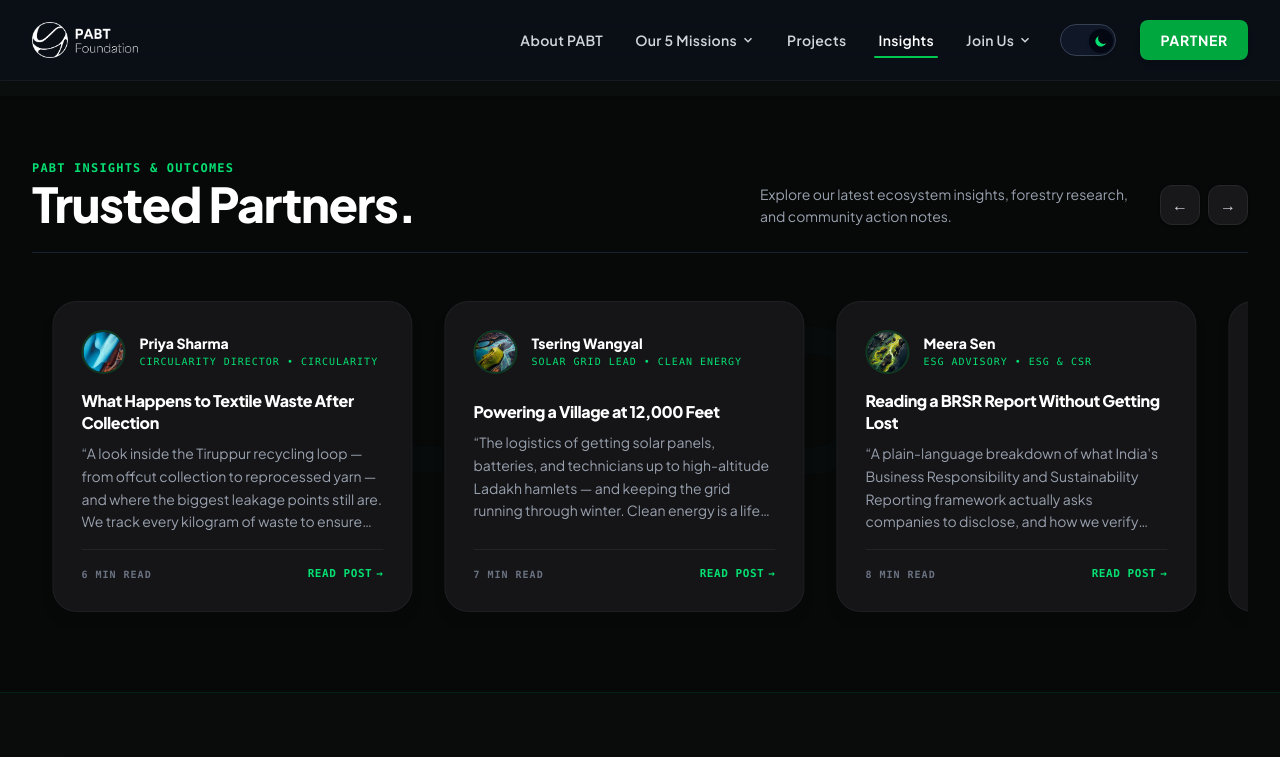
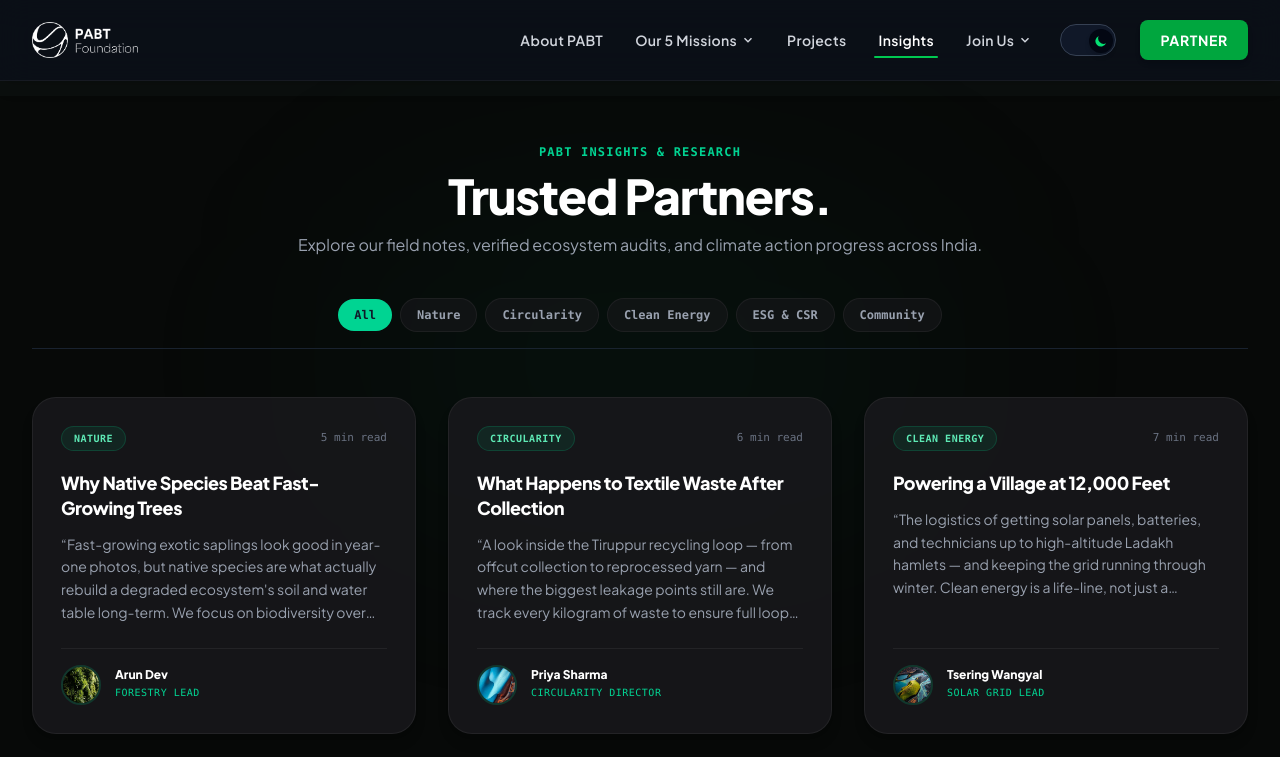
Before and after one commit to ab-rar-6024/PABT, a Next.js app: page /insights in a window 1280 px wide. Shown: the top 757 px of the page. Built offline with nearby package versions, Linux system fonts and the light colour scheme.

Commit message:
refactor: redesign insights page with interactive category filter grid and remove read post arrows

```diff
--- a/src/components/InsightsCarousel.tsx
+++ b/src/components/InsightsCarousel.tsx
@@ -1,7 +1,7 @@
 "use client";
 
-import { useRef, useState, useEffect } from "react";
-import { motion, useScroll, useTransform, useSpring } from "framer-motion";
+import { useState } from "react";
+import { motion, AnimatePresence } from "framer-motion";
 import Link from "next/link";
 
 interface InsightCardData {
@@ -14,6 +14,8 @@ interface InsightCardData {
   readTime: string;
   href: string;
 }
+
+const categories = ["All", "Nature", "Circularity", "Clean Energy", "ESG & CSR", "Community"];
 
 const insights: InsightCardData[] = [
   {
@@ -79,164 +81,121 @@ const insights: InsightCardData[] = [
 ];
 
 export default function InsightsCarousel() {
-  const containerRef = useRef<HTMLDivElement>(null);
-  const scrollRef = useRef<HTMLDivElement>(null);
-  const [hoveredIndex, setHoveredIndex] = useState<number | null>(null);
+  const [selectedCategory, setSelectedCategory] = useState("All");
 
-  const { scrollYProgress } = useScroll({
-    target: containerRef,
-    offset: ["start end", "end start"],
-  });
-
-  const smoothProgress = useSpring(scrollYProgress, {
-    stiffness: 80,
-    damping: 25,
-    mass: 0.2,
-    restDelta: 0.001,
-  });
-
-  // Translates cards from right to left (150px to -650px) as user scrolls down the page naturally
-  const x = useTransform(smoothProgress, [0, 1], ["120px", "-680px"]);
-
-  const scrollLeft = () => {
-    if (scrollRef.current) {
-      scrollRef.current.scrollBy({ left: -380, behavior: "smooth" });
-    }
-  };
-
-  const scrollRight = () => {
-    if (scrollRef.current) {
-      scrollRef.current.scrollBy({ left: 380, behavior: "smooth" });
-    }
-  };
+  const filteredInsights =
+    selectedCategory === "All"
+      ? insights
+      : insights.filter((item) => item.domain === selectedCategory);
 
   return (
-    <div
-      ref={containerRef}
-      className="relative w-full bg-gray-50 dark:bg-[#070908] py-16 transition-colors duration-500 overflow-hidden"
-    >
-      {/* Giant Watermark Text in Background */}
-      <div className="absolute inset-x-0 top-1/2 -translate-y-1/2 select-none pointer-events-none text-center z-0 overflow-hidden">
-        <h2 className="text-[15vw] font-black uppercase tracking-tighter text-gray-200/35 dark:text-gray-900/15 leading-none whitespace-nowrap">
-          FIELD NOTES
-        </h2>
-      </div>
+    <div className="relative w-full bg-gray-50 dark:bg-[#070908] py-12 transition-colors duration-500 min-h-screen">
 
-      <div className="max-w-7xl mx-auto px-4 sm:px-6 lg:px-8 w-full z-10 relative space-y-8">
-        {/* Heading & Scroll Buttons */}
-        <div className="flex flex-col md:flex-row md:items-end justify-between gap-4 border-b border-gray-200/80 dark:border-gray-800/80 pb-6">
-          <div>
-            <span className="text-green-600 dark:text-green-400 font-mono text-xs uppercase tracking-widest font-bold mb-1 block">
-              PABT Insights & Outcomes
+      {/* Background Subtle Glow */}
+      <div className="absolute top-1/4 left-1/2 -translate-x-1/2 -translate-y-1/2 w-[600px] h-[300px] bg-emerald-500/10 dark:bg-emerald-500/5 blur-[120px] rounded-full pointer-events-none" />
+
+      <div className="max-w-7xl mx-auto px-4 sm:px-6 lg:px-8 w-full z-10 relative space-y-10">
+
+        {/* Section Header */}
+        <div className="text-center max-w-3xl mx-auto space-y-3">
+          <span className="text-emerald-600 dark:text-emerald-400 font-mono text-xs uppercase tracking-widest font-bold block">
+            PABT Insights & Research
           </span>
           <h1 className="text-3xl sm:text-5xl font-black text-gray-900 dark:text-white tracking-tight">
             Trusted Partners.
           </h1>
+          <p className="text-gray-600 dark:text-gray-400 text-sm sm:text-base leading-relaxed">
+            Explore our field notes, verified ecosystem audits, and climate action progress across India.
+          </p>
         </div>
 
-          <div className="flex items-center gap-4">
-            <p className="text-gray-500 dark:text-gray-400 text-xs sm:text-sm leading-relaxed max-w-sm hidden sm:block">
-              Explore our latest ecosystem insights, forestry research, and community action notes.
-            </p>
-
-            {/* Left/Right Arrow Navigation Buttons */}
-            <div className="flex items-center gap-2 shrink-0">
+        {/* Filter Category Tabs */}
+        <div className="flex items-center justify-center gap-2 flex-wrap border-b border-gray-200/80 dark:border-gray-800/80 pb-4">
+          {categories.map((category) => {
+            const isActive = selectedCategory === category;
+            return (
               <button
+                key={category}
                 type="button"
-                onClick={scrollLeft}
-                aria-label="Scroll left"
-                className="w-10 h-10 rounded-xl bg-white dark:bg-zinc-900 border border-gray-200 dark:border-zinc-800 flex items-center justify-center text-gray-700 dark:text-gray-300 hover:text-green-600 dark:hover:text-green-400 hover:border-green-500/40 shadow-sm transition-all cursor-pointer"
+                onClick={() => setSelectedCategory(category)}
+                className={`relative px-4 py-2 rounded-full text-xs font-mono font-bold transition-all duration-300 cursor-pointer ${
+                  isActive
+                    ? "text-white dark:text-gray-900"
+                    : "text-gray-600 dark:text-gray-400 hover:text-gray-900 dark:hover:text-white bg-white/60 dark:bg-zinc-900/60 border border-gray-200/60 dark:border-zinc-800/60"
+                }`}
               >
-                ←
+                {isActive && (
+                  <motion.div
+                    layoutId="activeCategoryPill"
+                    className="absolute inset-0 bg-emerald-600 dark:bg-emerald-400 rounded-full z-0"
+                    transition={{ type: "spring", stiffness: 400, damping: 30 }}
+                  />
+                )}
+                <span className="relative z-10">{category}</span>
               </button>
-              <button
-                type="button"
-                onClick={scrollRight}
-                aria-label="Scroll right"
-                className="w-10 h-10 rounded-xl bg-white dark:bg-zinc-900 border border-gray-200 dark:border-zinc-800 flex items-center justify-center text-gray-700 dark:text-gray-300 hover:text-green-600 dark:hover:text-green-400 hover:border-green-500/40 shadow-sm transition-all cursor-pointer"
-              >
-                →
-              </button>
-            </div>
-          </div>
+            );
+          })}
         </div>
 
-        {/* Scroll-Driven Translating Cards Container */}
-        <div
-          ref={scrollRef}
-          className="overflow-x-auto scrollbar-none py-4 scroll-smooth"
-          style={{ scrollbarWidth: "none" }}
+        {/* Dynamic Animated Grid */}
+        <motion.div layout className="grid grid-cols-1 md:grid-cols-2 lg:grid-cols-3 gap-8 pt-2">
+          <AnimatePresence mode="popLayout">
+            {filteredInsights.map((card, index) => (
+              <motion.div
+                key={card.title + index}
+                layout
+                initial={{ opacity: 0, y: 20, scale: 0.96 }}
+                animate={{ opacity: 1, y: 0, scale: 1 }}
+                exit={{ opacity: 0, y: -20, scale: 0.96 }}
+                transition={{ duration: 0.35, delay: index * 0.05 }}
+                whileHover={{ y: -6 }}
+                className="group relative rounded-3xl bg-white dark:bg-zinc-900/90 border border-gray-200/80 dark:border-zinc-800/80 p-7 flex flex-col justify-between shadow-lg hover:shadow-2xl hover:border-emerald-500/40 transition-all duration-300"
               >
-          <motion.div
-            style={{ x }}
-            className="flex gap-8 w-max px-4 select-none"
-          >
-            {insights.map((card, index) => {
-              const isHovered = hoveredIndex === index;
-              const isOtherHovered = hoveredIndex !== null && hoveredIndex !== index;
+                <Link href={card.href} className="absolute inset-0 z-20 rounded-3xl" aria-label={card.title} />
 
-              return (
-                <motion.div
-                  key={index}
-                  onMouseEnter={() => setHoveredIndex(index)}
-                  onMouseLeave={() => setHoveredIndex(null)}
-                  animate={{
-                    scale: isHovered ? 1.03 : isOtherHovered ? 0.97 : 1,
-                    filter: isOtherHovered ? "blur(3px) brightness(0.6)" : "blur(0px) brightness(1)",
-                    opacity: isOtherHovered ? 0.5 : 1,
-                  }}
-                  transition={{ duration: 0.35, ease: [0.25, 1, 0.5, 1] }}
-                  className={`w-[320px] sm:w-[360px] shrink-0 rounded-3xl p-7 flex flex-col justify-between cursor-pointer border transition-all duration-300 ${
-                    isHovered
-                      ? "bg-white dark:bg-zinc-900 border-green-500/40 shadow-2xl"
-                      : "bg-white/90 dark:bg-zinc-900/85 border-gray-200/60 dark:border-zinc-800/60 shadow-lg"
-                  }`}
-                >
-                  {/* User Header */}
-                  <div className="flex items-center gap-3.5">
-                    <img
-                      src={card.image}
-                      alt={card.author}
-                      className="w-11 h-11 rounded-full object-cover border-2 border-green-500/20"
-                    />
                 <div>
-                      <h4 className="font-extrabold text-gray-900 dark:text-white text-sm leading-none">
-                        {card.author}
-                      </h4>
-                      <p className="text-[10px] text-green-600 dark:text-green-400 font-mono uppercase tracking-widest mt-1">
-                        {card.role} • {card.domain}
-                      </p>
-                    </div>
+                  {/* Top Meta: Domain Badge & Read Time */}
+                  <div className="flex justify-between items-center mb-5">
+                    <span className="inline-flex items-center px-3 py-1 rounded-full text-[10px] font-mono font-bold uppercase tracking-wider bg-emerald-500/10 text-emerald-700 dark:text-emerald-300 border border-emerald-500/20">
+                      {card.domain}
+                    </span>
+                    <span className="text-[11px] font-mono text-gray-400 dark:text-gray-500 font-medium">
+                      {card.readTime}
+                    </span>
                   </div>
 
-                  {/* Content */}
-                  <div className="flex-grow flex flex-col justify-center my-4">
-                    <h3 className="font-black text-gray-900 dark:text-white text-base tracking-tight leading-snug mb-2">
+                  {/* Title */}
+                  <h3 className="font-extrabold text-gray-900 dark:text-white text-lg tracking-tight leading-snug mb-3 group-hover:text-emerald-600 dark:group-hover:text-emerald-400 transition-colors">
                     {card.title}
                   </h3>
-                    <p className="text-xs sm:text-sm text-gray-600 dark:text-gray-400 leading-relaxed line-clamp-4">
+
+                  {/* Description */}
+                  <p className="text-xs sm:text-sm text-gray-600 dark:text-gray-400 leading-relaxed line-clamp-4 mb-6">
                     &ldquo;{card.description}&rdquo;
                   </p>
                 </div>
 
-                  {/* Footer Actions */}
-                  <div className="flex justify-between items-center border-t border-gray-100 dark:border-zinc-800/80 pt-4">
-                    <span className="text-[10px] font-mono font-bold text-gray-400 dark:text-gray-500 uppercase tracking-widest">
-                      {card.readTime}
-                    </span>
-                    <Link
-                      href={card.href}
-                      className="text-[11px] font-mono font-bold uppercase tracking-wider text-green-600 dark:text-green-400 flex items-center gap-1 group"
-                    >
-                      Read Post
-                      <span className="transition-transform duration-300 group-hover:translate-x-1">→</span>
-                    </Link>
+                {/* Author Footer */}
+                <div className="flex items-center gap-3.5 border-t border-gray-100 dark:border-zinc-800/80 pt-4">
+                  <img
+                    src={card.image}
+                    alt={card.author}
+                    className="w-10 h-10 rounded-full object-cover border-2 border-emerald-500/20"
+                  />
+                  <div>
+                    <h4 className="font-extrabold text-gray-900 dark:text-white text-xs leading-none">
+                      {card.author}
+                    </h4>
+                    <p className="text-[10px] text-emerald-600 dark:text-emerald-400 font-mono uppercase tracking-wider mt-1">
+                      {card.role}
+                    </p>
+                  </div>
                 </div>
               </motion.div>
-              );
-            })}
+            ))}
+          </AnimatePresence>
         </motion.div>
-        </div>
+
       </div>
     </div>
   );
```
Lines whose indentation alone changed are shown as unchanged.
